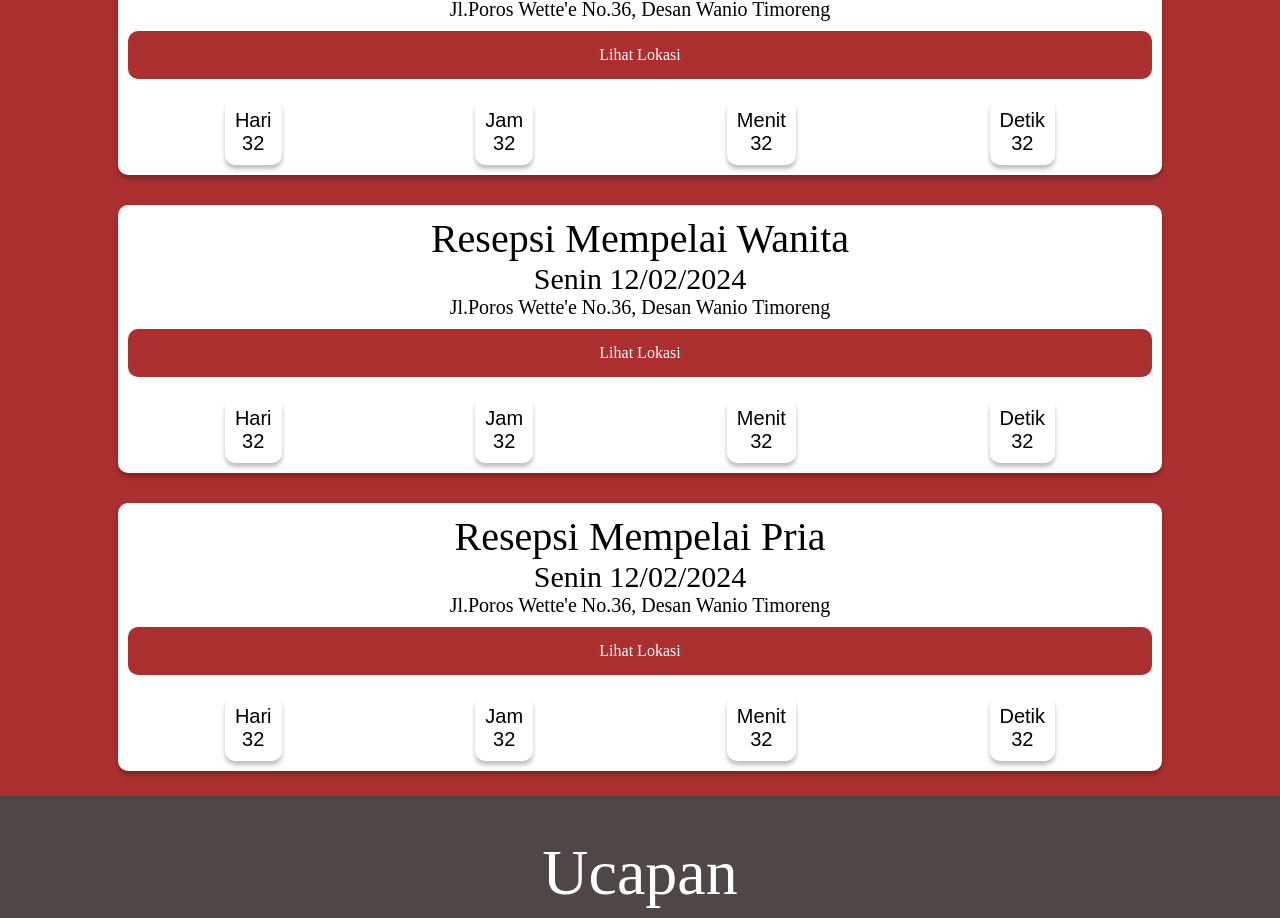
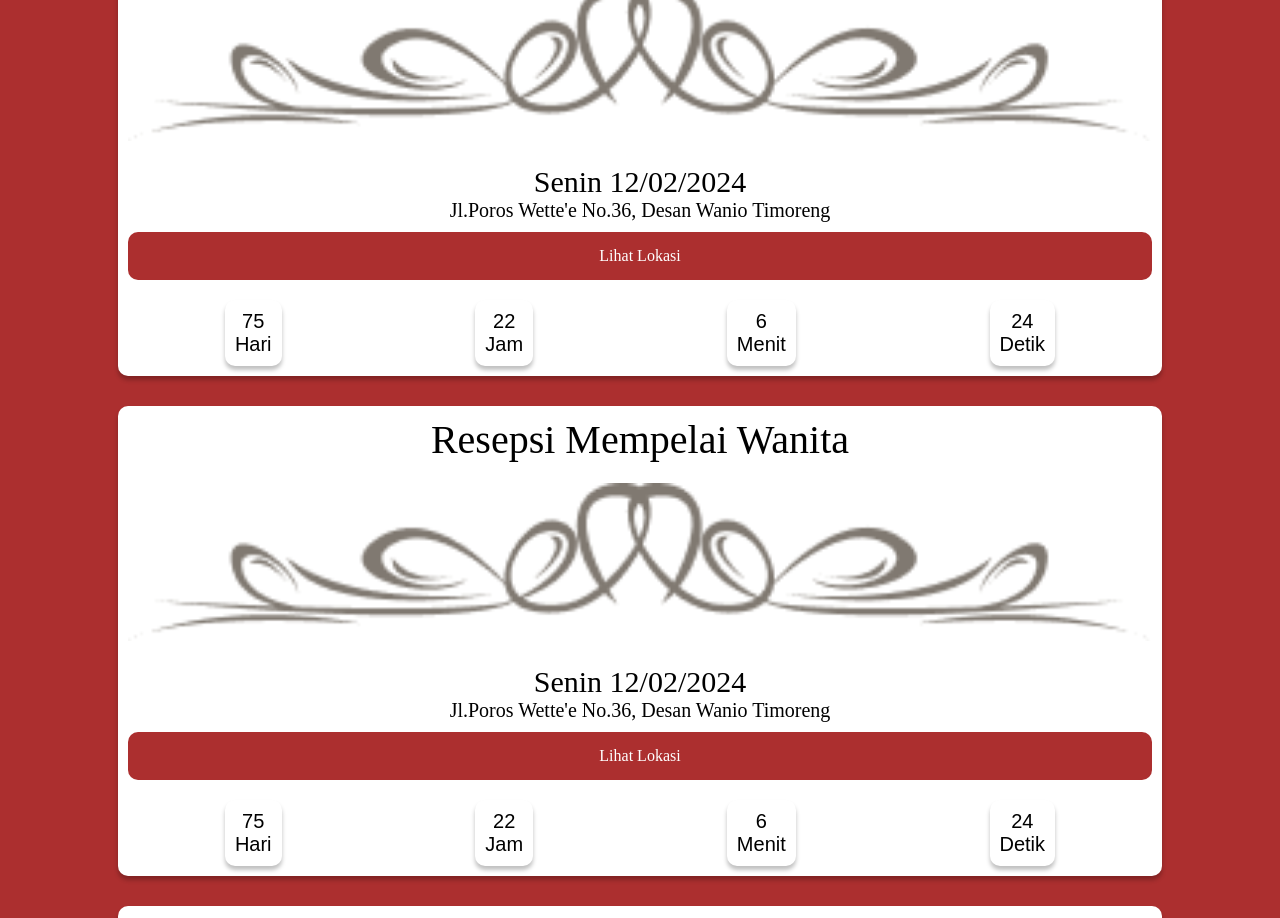
Before and after one commit to ramaiswara98/rama-cindy, a React (Create React App) app: page /undangan/pernikahan in a window 1280 px wide. Shown: the part 3180-4098 px from the top of the page. Built offline with nearby package versions, Linux system fonts and the light colour scheme; a web font is replaced by a local one.

Commit message:
finalize

```diff
--- a/src/section/Acara/Acara.css
+++ b/src/section/Acara/Acara.css
@@ -53,7 +53,11 @@
     margin-bottom: 20px;
     width: 80vw;
 }
-
+.mahkota{
+    width: 100%;
+    margin-top: 20px;
+    margin-bottom: 20px;
+}
 .acara-card-title{
     font-family: 'Italianno';
     font-size: 40px;
--- a/src/section/Acara/Acara.js
+++ b/src/section/Acara/Acara.js
@@ -1,9 +1,37 @@
-import React from 'react'
+import React, { useEffect, useState } from 'react'
 
 import './Acara.css'
 import Bunga from '../../assets/bunga.png'
+import Mahkota from '../../assets/mahkota.png'
 
 function Acara() {
+    const targetDates = new Date('2024-02-12T00:00:00'); // Set your target date and time here
+
+  const calculateTimeLeft = (targetDate) => {
+    const difference = targetDate.getTime() - new Date().getTime();
+
+    if (difference > 0) {
+      const days = Math.floor(difference / (1000 * 60 * 60 * 24));
+      const hours = Math.floor((difference % (1000 * 60 * 60 * 24)) / (1000 * 60 * 60));
+      const minutes = Math.floor((difference % (1000 * 60 * 60)) / (1000 * 60));
+      const seconds = Math.floor((difference % (1000 * 60)) / 1000);
+
+      return { days, hours, minutes, seconds };
+    }
+
+    return { days: 0, hours: 0, minutes: 0, seconds: 0 };
+  };
+
+  const [timeLeft, setTimeLeft] = useState(calculateTimeLeft(new Date('2024-02-12T09:00:00')));
+  const [timeLeft1, setTimeLeft1] = useState(calculateTimeLeft(new Date('2024-02-13T09:00:00')))
+  useEffect(() => {
+    const timer = setInterval(() => {
+      setTimeLeft(calculateTimeLeft(new Date('2024-02-12T09:00:00')));
+      setTimeLeft1(calculateTimeLeft(new Date('2024-02-13T09:00:00')))
+    }, 1000);
+
+    return () => clearInterval(timer);
+  }, []);
   return (
     <div className='acara-container'>
         <div className='bunga-top-container'>
@@ -14,6 +42,7 @@ function Acara() {
         </div>
         <div className='acara-card'>
             <p className='acara-card-title'>Akad Nikah</p>
+            <img src={Mahkota} alt='mahkota' className='mahkota'/>
             <p className='acara-card-date'>Senin 12/02/2024</p>
             <p className='acara-card-address'>Jl.Poros Wette'e No.36, Desan Wanio Timoreng</p>
             <div className='acara-card-button'>
@@ -21,72 +50,86 @@ function Acara() {
             </div>
             <div className='acara-card-countdown-container'>
                 <div className='countdown-item'>
+                    <p>{timeLeft.days}</p>
                     <p>Hari</p>
-                    <p>32</p>
+
                 </div>
                 <div className='countdown-item'>
+                    <p>{timeLeft.hours}</p>
                     <p>Jam</p>
-                    <p>32</p>
+
                 </div>
                 <div className='countdown-item'>
+                    <p>{timeLeft.minutes}</p>
                     <p>Menit</p>
-                    <p>32</p>
+
                 </div>
                 <div className='countdown-item'>
+                <p>{timeLeft.seconds}</p>
                     <p>Detik</p>
-                    <p>32</p>
+
                 </div>
             </div>
         </div>
         <div className='acara-card'>
             <p className='acara-card-title'>Resepsi Mempelai Wanita</p>
+            <img src={Mahkota} alt='mahkota' className='mahkota'/>
             <p className='acara-card-date'>Senin 12/02/2024</p>
             <p className='acara-card-address'>Jl.Poros Wette'e No.36, Desan Wanio Timoreng</p>
             <div className='acara-card-button'>
                 <p className='acara-card-button-text'>Lihat Lokasi</p>
             </div>
             <div className='acara-card-countdown-container'>
-                <div className='countdown-item'>
+            <div className='countdown-item'>
+                    <p>{timeLeft.days}</p>
                     <p>Hari</p>
-                    <p>32</p>
+
                 </div>
                 <div className='countdown-item'>
+                    <p>{timeLeft.hours}</p>
                     <p>Jam</p>
-                    <p>32</p>
+
                 </div>
                 <div className='countdown-item'>
+                    <p>{timeLeft.minutes}</p>
                     <p>Menit</p>
-                    <p>32</p>
+
                 </div>
                 <div className='countdown-item'>
+                <p>{timeLeft.seconds}</p>
                     <p>Detik</p>
-                    <p>32</p>
+
                 </div>
             </div>
         </div>
         <div className='acara-card'>
             <p className='acara-card-title'>Resepsi Mempelai Pria</p>
+            <img src={Mahkota} alt='mahkota' className='mahkota'/>
             <p className='acara-card-date'>Senin 12/02/2024</p>
             <p className='acara-card-address'>Jl.Poros Wette'e No.36, Desan Wanio Timoreng</p>
             <div className='acara-card-button'>
                 <p className='acara-card-button-text'>Lihat Lokasi</p>
             </div>
             <div className='acara-card-countdown-container'>
-                <div className='countdown-item'>
+            <div className='countdown-item'>
+                    <p>{timeLeft1.days}</p>
                     <p>Hari</p>
-                    <p>32</p>
+
                 </div>
                 <div className='countdown-item'>
+                    <p>{timeLeft1.hours}</p>
                     <p>Jam</p>
-                    <p>32</p>
+
                 </div>
                 <div className='countdown-item'>
+                    <p>{timeLeft1.minutes}</p>
                     <p>Menit</p>
-                    <p>32</p>
+
                 </div>
                 <div className='countdown-item'>
+                <p>{timeLeft1.seconds}</p>
                     <p>Detik</p>
-                    <p>32</p>
+
                 </div>
             </div>
         </div>
```
Also changed, not shown: src/assets/mahkota.png (added).
